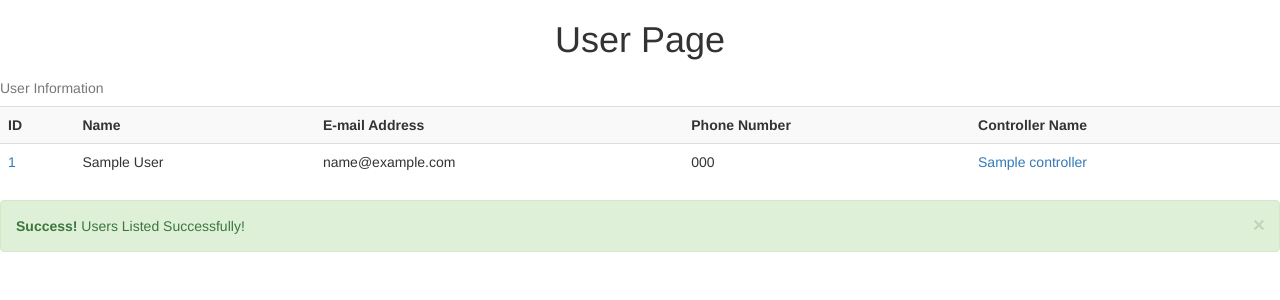
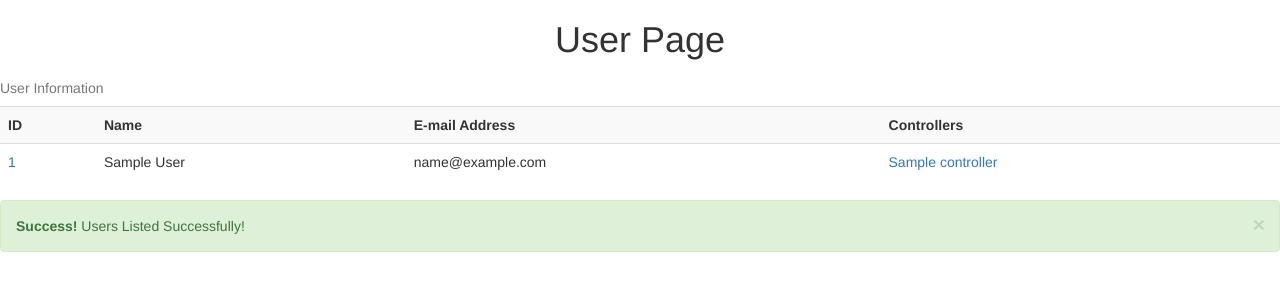
Before and after one commit to paulcocker33/GarageProjectWorking, a Django app: page /users/ in a window 1280 px wide. Shown: the top 300 px of the page. Run offline with Django 3.2, Linux system fonts and the light colour scheme; tables that the repository leaves empty hold one stand-in row (values such as "Sample post"); some libraries are stand-ins or nearby versions.

Commit message:
'our' improvements

```diff
--- a/GarageControllerApp/admin.py
+++ b/GarageControllerApp/admin.py
@@ -1,7 +1,7 @@
 from django.contrib import admin
-from .models import Garage_User, Door_Controller, Controller_Type
+from .models import Door_Controller, Controller_Type
 
 # Register your models here
-admin.site.register(Garage_User),
+
 admin.site.register(Door_Controller),
 admin.site.register(Controller_Type),
--- a/GarageControllerApp/models.py
+++ b/GarageControllerApp/models.py
@@ -1,4 +1,5 @@
 from django.db import models
+from django.contrib.auth.models import User
 
 
 # Create your models here.
@@ -8,6 +9,17 @@ class Controller_Type(models.Model):
     def __str__(self):
         return self.name
 
+# class Garage_User(models.Model):
+#     first_name = models.CharField(max_length=30, null=True)
+#     middle_name = models.CharField(max_length=30, null=True)
+#     last_name = models.CharField(max_length=30, null=True)
+#     email_address = models.TextField(blank=False, null=False)
+#     phone_number = models.CharField(max_length=20, null=True)
+#     password = models.CharField(max_length=20,blank=False, null=False)
+#     create_date = models.DateTimeField(auto_now_add=True)
+#     def __str__(self):
+#         return self.name
+
 class Door_Controller(models.Model):
     name = models.TextField(blank=False)
     number = models.TextField(blank=True, null=True)
@@ -15,23 +27,11 @@ class Door_Controller(models.Model):
     locality = models.TextField(blank=True, null=True)
     city = models.TextField(blank=True, null=True)
     uniqueID = models.CharField(max_length=20,blank=False, null=False)
-    device_Online = models.BooleanField(default=False)
-    create_date = models.DateTimeField(auto_now_add = True)
+    device_Online = models.IntegerField(default=False)
+    create_date = models.DateTimeField(null = False)
     ip_address = models.TextField()
     device_port = models.IntegerField()
-    controller_type = models.ForeignKey(Controller_Type, on_delete=models.CASCADE, related_name='owner')
+    device_owner = models.ForeignKey(User, on_delete=models.CASCADE, null=True)
+    controller_type = models.ForeignKey(Controller_Type, on_delete=models.CASCADE)
     def __str__(self):
         return self.name
-
-
-class Garage_User(models.Model):
-    first_name = models.CharField(max_length=30, null=True)
-    middle_name = models.CharField(max_length=30, null=True)
-    last_name = models.CharField(max_length=30, null=True)
-    email_address = models.TextField(blank=False, null=False)
-    phone_number = models.CharField(max_length=20, null=True)
-    password = models.CharField(max_length=20,blank=False, null=False)
-    registered_devices = models.ForeignKey(Door_Controller, on_delete=models.CASCADE)
-    create_date = models.DateTimeField(auto_now_add=True)
-    def __str__(self):
-        return self.name
--- a/GarageControllerApp/templates/GarageControllerApp/controllers.html
+++ b/GarageControllerApp/templates/GarageControllerApp/controllers.html
@@ -39,7 +39,7 @@
         <tr>
             <td><a href="/doors/controllers/{{ controller.id }}/">{{ controller.id }}</a></td>
             <td>{{ controller.controller_type }}</td>
-            <td>{{ controller.owner }}</td>
+            <td><a href="/doors/users/{{ controller.device_owner_id }}">{{ controller.device_owner.first_name }} {{ controller.device_owner.last_name }}</td>
             <td>{{ controller.name }}</td>
             <td>{{ controller.ip_address }}</td>
             <td>{{ controller.device_Online }}</td>
--- a/GarageControllerApp/templates/GarageControllerApp/users.html
+++ b/GarageControllerApp/templates/GarageControllerApp/users.html
@@ -29,16 +29,19 @@
         <th>ID</th>
         <th>Name</th>
         <th>E-mail Address</th>
-        <th>Phone Number</th>
-        <th>Controller Name</th>
+        <th>Controllers</th>
     </tr>
     {% for user in latest_user_list %}
     <tr>
         <td><a href="/doors/users/{{ user.id }}/">{{ user.id }}</a></td>
         <td>{{ user.first_name }} {{ user.last_name }}</td>
-        <td>{{ user.email_address }}</td>
-        <td>{{ user.phone_number }}</td>
-        <td><a href="/doors/controllers/{{ user.registered_devices.id }}/">{{ user.registered_devices }}</a></td>
+        <td>{{ user.email}}</td>
+        <td>
+            {% for controller in user.door_controller_set.all %}
+            <a href="/doors/controllers/{{ controller.id }}/">{{ controller.name }}</a>
+                <br />
+            {% endfor %}
+        </td>
     </tr>
     {% endfor %}
     </table>
--- a/GarageControllerApp/urls.py
+++ b/GarageControllerApp/urls.py
@@ -13,4 +13,7 @@ urlpatterns = [
     path('controllers/', views.controllers, name='controllers'),
     #specific controllers
     path('controllers/<int:controller_id>/', views.specific_controller, name='specific_controller'),
+    #device keepalive
+    path('controllers/register/<str:controller_uniqueid>/', views.register_controller, name='register_controller'),
+    #
 ]
--- a/GarageControllerApp/views.py
+++ b/GarageControllerApp/views.py
@@ -1,9 +1,12 @@
 from django.shortcuts import render
 from django.http import Http404
+from django.contrib.auth.models import User
 from django.contrib.auth import login, authenticate
 from django.shortcuts import render, redirect
+from datetime import datetime
+from ipware import get_client_ip
 
-from .models import Garage_User, Door_Controller, Controller_Type
+from .models import Door_Controller, Controller_Type
 from .forms import SignUpForm
 
 
@@ -23,13 +26,13 @@ def signup(request):
 
 
 def users(request):
-    user_list = Garage_User.objects.order_by('id')
+    user_list = User.objects.order_by('id')
     context = {'latest_user_list': user_list}
     return render(request, 'GarageControllerApp/users.html', context)
 
 
 def specific_user(request, user_id):
-    user_list = Garage_User.objects.filter(id=user_id)
+    user_list = User.objects.filter(id=user_id)
     context = {'latest_user_list': user_list}
     return render(request, 'GarageControllerApp/users.html', context)
 
@@ -45,6 +48,20 @@ def specific_controller(request, controller_id):
     context = {'latest_controller_list': controller_list}
     return render(request, 'GarageControllerApp/controllers.html', context)
 
+def register_controller(request, controller_uniqueid):
+    try:
+        controller = Door_Controller.objects.get(uniqueID=controller_uniqueid)
+    except Door_Controller.DoesNotExist:
+        controller = Door_Controller()
+        controller.create_date = datetime.now()
+        controller.controller_type_id = 1
+    ip, is_routable = get_client_ip(request)
+    controller.ip_address = ip
+    controller.device_port = request.GET.get('port')
+    controller.device_Online=1
+    controller.save()
+    context = {'latest_controller_list': [controller]}
+    return render(request, 'GarageControllerApp/controllers.html', context)
 
 def index(request):
     return render(request, 'GarageControllerApp/welcome.html')
--- a/GarageProject/settings.py
+++ b/GarageProject/settings.py
@@ -39,7 +39,8 @@ INSTALLED_APPS = [
     'django.contrib.messages',
     'django.contrib.staticfiles',
     'GarageControllerApp.apps.GaragecontrollerappConfig',
-    'bootstrap3'
+    'bootstrap3',
+    'ipware',
 ]
 
 MIDDLEWARE = [
@@ -80,7 +81,7 @@ WSGI_APPLICATION = 'GarageProject.wsgi.application'
 DATABASES = {
     'default': {
         'ENGINE': 'django.db.backends.sqlite3',
-        'NAME': os.path.join(BASE_DIR, 'GarageDB'),
+        'NAME': os.path.join(BASE_DIR, 'RandoDB'),
     }
 }
 
```
Also changed, not shown: GarageControllerApp/forms.py (+4 -4 lines), GarageControllerApp/migrations/0009_auto_20180528_1000.py (added), GarageControllerApp/migrations/0010_auto_20180528_1001.py (added), GarageControllerApp/migrations/0011_auto_20180528_1015.py (added), GarageControllerApp/migrations/0012_auto_20180528_1031.py (added), GarageControllerApp/migrations/0013_auto_20180528_2135.py (added).
